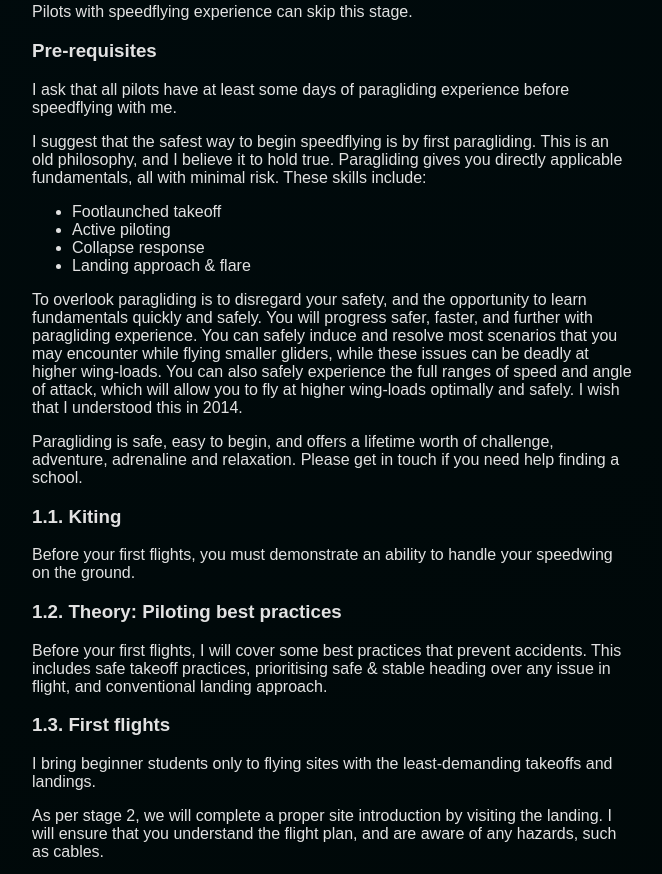
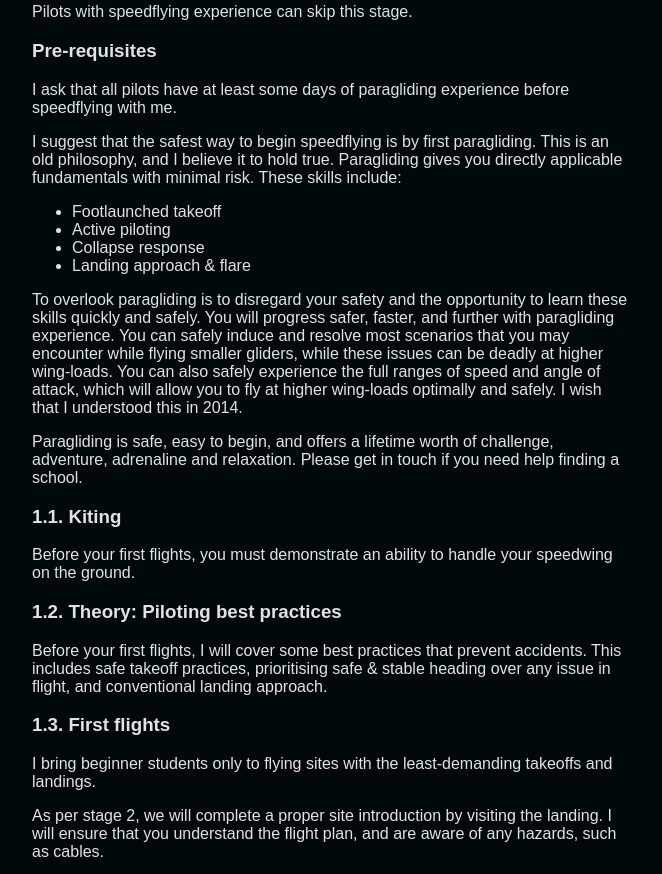
Before and after one commit to intob/learntospeedfly, a plain HTML site: page index.html in a window 1280 px wide. Shown: the part 1218-2092 px from the top of the page, without its empty margins (308-970 px from the left). Drawn offline with Linux system fonts and the light colour scheme.

Commit message:
More tweak

```diff
--- a/index.html
+++ b/index.html
@@ -86,14 +86,14 @@
       <p>Pilots with speedflying experience can skip this stage.</p>
       <h3>Pre-requisites</h3>
       <p>I ask that all pilots have at least some days of paragliding experience before speedflying with me.</p>
-      <p>I suggest that the safest way to begin speedflying is by first paragliding. This is an old philosophy, and I believe it to hold true. Paragliding gives you directly applicable fundamentals, all with minimal risk. These skills include:</p>
+      <p>I suggest that the safest way to begin speedflying is by first paragliding. This is an old philosophy, and I believe it to hold true. Paragliding gives you directly applicable fundamentals with minimal risk. These skills include:</p>
       <ul>
         <li>Footlaunched takeoff</li>
         <li>Active piloting</li>
         <li>Collapse response</li>
         <li>Landing approach & flare</li>
       </ul>
-      <p>To overlook paragliding is to disregard your safety, and the opportunity to learn fundamentals quickly and safely. You will progress safer, faster, and further with paragliding experience. You can safely induce and resolve most scenarios that you may encounter while flying smaller gliders, while these issues can be deadly at higher wing-loads. You can also safely experience the full ranges of speed and angle of attack, which will allow you to fly at higher wing-loads optimally and safely. I wish that I understood this in 2014.</p>
+      <p>To overlook paragliding is to disregard your safety and the opportunity to learn these skills quickly and safely. You will progress safer, faster, and further with paragliding experience. You can safely induce and resolve most scenarios that you may encounter while flying smaller gliders, while these issues can be deadly at higher wing-loads. You can also safely experience the full ranges of speed and angle of attack, which will allow you to fly at higher wing-loads optimally and safely. I wish that I understood this in 2014.</p>
       <p>Paragliding is safe, easy to begin, and offers a lifetime worth of challenge, adventure, adrenaline and relaxation. Please get in touch if you need help finding a school.</p>
       <h3>1.1. Kiting</h3>
       <p>Before your first flights, you must demonstrate an ability to handle your speedwing on the ground.</p>
```
